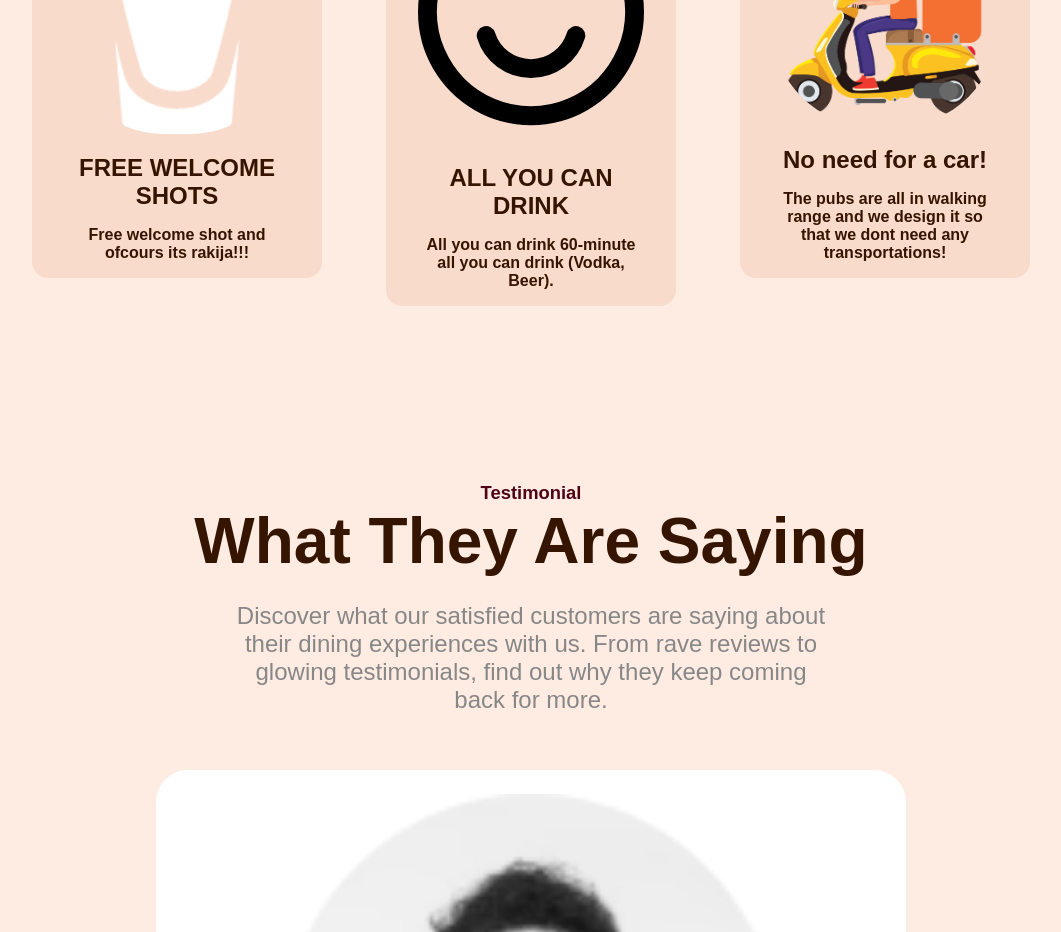
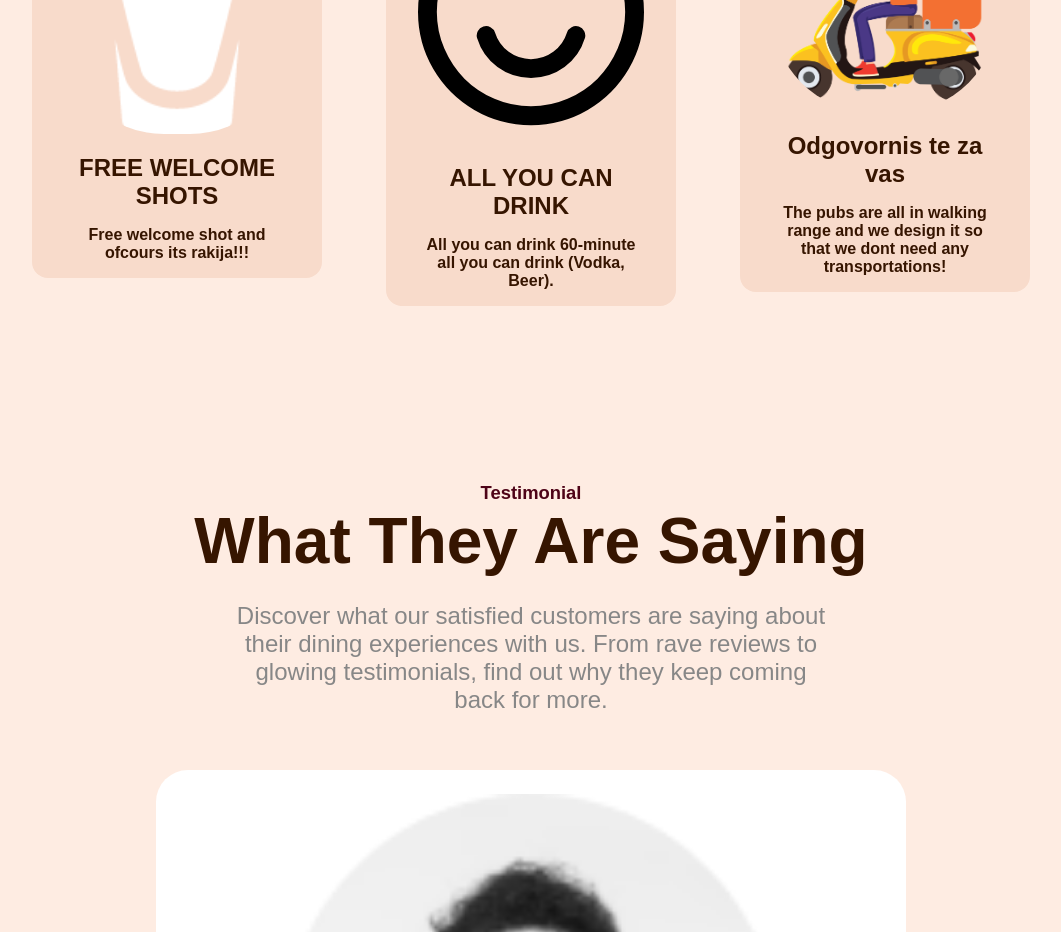
Before and after one commit to stevoPeric/Pubcrawl, a React (Create React App) app: page / in a window 1280 px wide. Shown: the part 1800-2732 px from the top of the page, without its empty margins (109-1170 px from the left). Built offline with nearby package versions, Linux system fonts and the light colour scheme.

Commit message:
change to serbian

```diff
--- a/src/Components/Work.js
+++ b/src/Components/Work.js
@@ -17,7 +17,7 @@ function Work() {
         },
         {
           image: DeliveryMeals,
-          title: "No need for a car!",
+          title: "Odgovornis te za vas",
           text: "The pubs are all in walking range and we design it so that we dont need any transportations!",
         },
       ];
```
